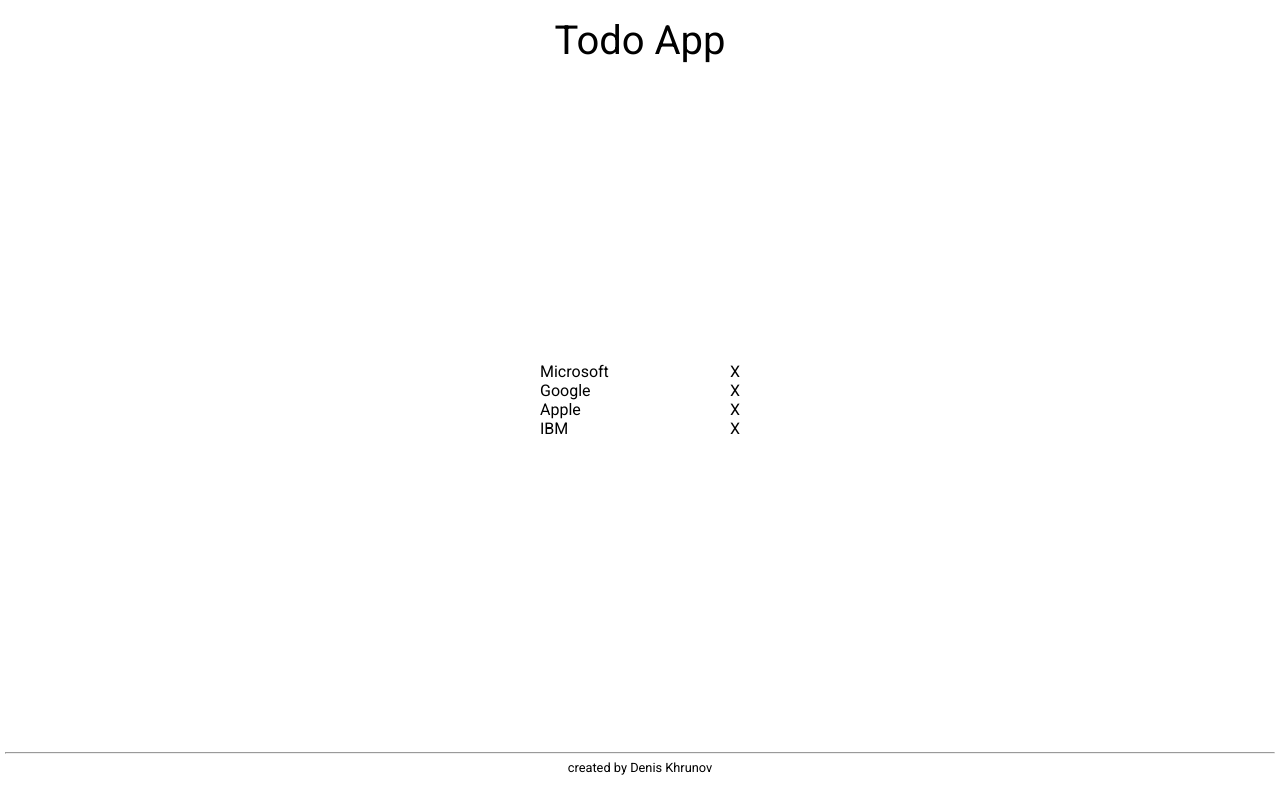
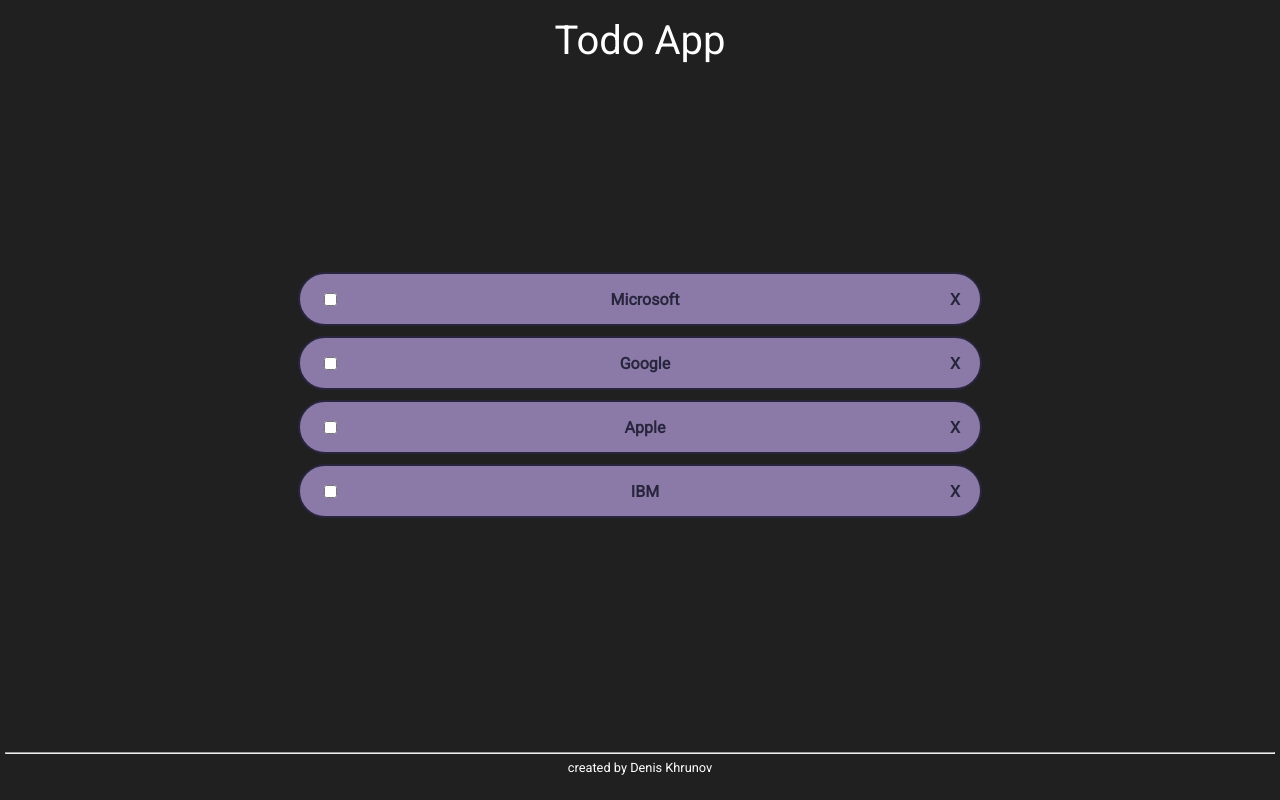
Before and after one commit to dkhrunov/todo-list, a website with bundled scripts: page public/index.html in a window 1280 px wide. Built offline with nearby package versions, Linux system fonts and the light colour scheme.

Commit message:
Created TodoItem component

```diff
--- a/public/index.js
+++ b/public/index.js
@@ -4,8 +4,17 @@
 
 const root = document.getElementById('root');
 
+const data = {
+	items: [
+		{text: 'Microsoft', data: 'Today', done: false},
+		{text: 'Google', data: '20.11.2019', done: false},
+		{text: 'Apple', data: '01.10.2019', done: true},
+		{text: 'IBM', data: '31.08.2019', done: false},
+	]
+}
+
 const headerComponent = new HeaderComponent(root.querySelector('.header'), { text: 'Todo App' });
-const todoList = new TodoListComponent(root.querySelector('.content'), { items: ['Microsoft', 'Google', 'Apple', 'IBM'] });
+const todoList = new TodoListComponent(root.querySelector('.content'), data);
 const footer = new FooterComponent(root.querySelector('.footer'), { text: 'created by Denis Khrunov' });
 
 // setTimeout(() => {
--- a/public/src/components/Component.js
+++ b/public/src/components/Component.js
@@ -66,4 +66,30 @@
 	addChilds(elements) {
 		elements.map(element => this.anchor.appendChild(element));
 	}
+
+	/**
+	 * Возвращает строку разметки
+	 * @returns {String}
+	 */
+	HtmlAsString() {
+		return this.anchor.innerHTML;
+	}
+
+	/**
+	 * Возвращает корневой елемент как строку разметки
+	 * @returns {String}
+	 */
+	anchorAsString() {
+		const div = document.createElement('div');
+		this.setSelfTo(div);
+
+		return div.innerHTML;
+	}
+
+	/**
+	 * Очищает корневой елемент
+	 */
+	clearAnchor() {
+		this.anchor.innerHTML = '';
+	}
 }
--- a/public/src/components/FooterComponent.js
+++ b/public/src/components/FooterComponent.js
@@ -7,6 +7,7 @@
 
 	render() {
 		super.render();
+
 		return `
 				<hr>
 				${this.props.text}
--- a/public/src/components/TodoItemComponent.js
+++ b/public/src/components/TodoItemComponent.js
@@ -0,0 +1,27 @@
+import Component from './Component.js';
+
+export default class TodoItemComponent extends Component {
+	constructor(anchor, props) {
+		super(anchor, props);
+	}
+
+	installListeners() {
+
+	}
+
+	render() {
+		super.render();
+
+		const {
+			text,
+			id,
+		} = this.props.item;
+
+		this.anchor.innerHTML = `
+			<input type="checkbox" name="${text}">
+			<label for="${text}">${text}</label><span id='${id}'>X</span>
+		`;
+
+		return this.anchorAsString();
+	}
+}
--- a/public/src/components/TodoListComponent.js
+++ b/public/src/components/TodoListComponent.js
@@ -1,4 +1,5 @@
 import Component from './Component.js';
+import TodoItemComponent from './TodoItemComponent.js';
 
 export default class TodoListComponent extends Component {
 	constructor(anchor, props) {
@@ -20,14 +21,17 @@
 	render() {
 		super.render();
 
-		return `
-			<ul class="todo-list">
-				${
-					this.props.items.map((item, i) => `
-						<li>${item} <span id='${i}'>X</span></li>
-					`).join('')
-				}
-			</ul>
-		`;
+		let list = document.createElement('ul');
+		list.classList.add('todo-list');
+
+		this.props.items.map((item, i) => {
+			const todoItemComponent = new TodoItemComponent(document.createElement('li'), { item: { text: item.text, id: i } });
+			list.innerHTML +=	todoItemComponent.render();
+		})
+
+		this.clearAnchor();
+		this.addChild(list);
+
+		return this.HtmlAsString();
 	}
 }
--- a/public/style/index.css
+++ b/public/style/index.css
@@ -4,6 +4,8 @@
 	margin: 0;
 	padding: 0;
 	font-family: 'Roboto', sans-serif;
+	background: #202020;
+	color: white;
 }
 
 #root {
@@ -44,17 +46,33 @@
 
 
 .todo-list {
+	display: flex;
+	flex-direction: column;
+	justify-content: center;
+	align-items: center;
+	width: 100%;
 	margin-left: 0;
-   padding-left: 0;
+	padding-left: 0;
 }
 
 .todo-list li {
 	display: flex;
-	width: 200px;
 	justify-content: space-between;
+	align-items: center;
+	width: 50%;
+	height: 50px;
+	margin-bottom: 10px;
+	padding: 0 20px 0 20px;
+	border: 2px solid #27263d;
+	border-radius: 50px;
 	list-style-type: none;
+	background: #8b7aa8;
+	color: #27263d;
+	font-weight: bold;
 }
 
 .todo-list li span {
 	cursor: pointer;
 }
+
+/* Стили для checkbox */
```
